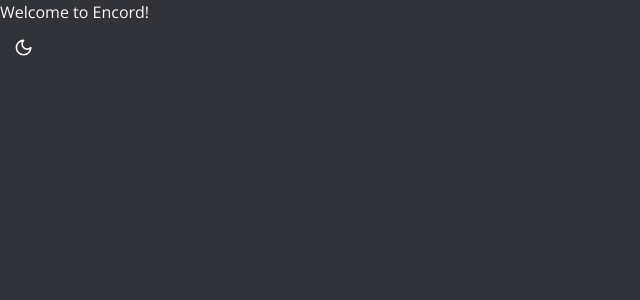
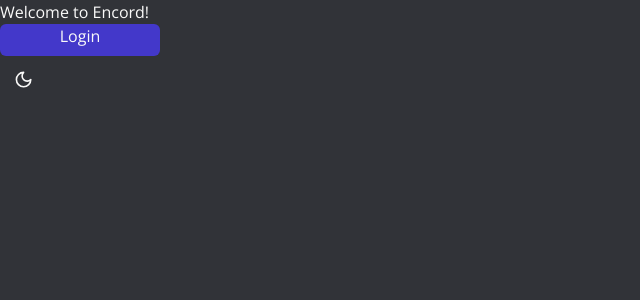
Before and after one commit to mvcninja/next-discord-clone, a Next.js app: page / in a window 1280 px wide. Shown: the top 300 px of the page, without its empty margins (0-640 px from the left). Built offline with nearby package versions, Linux system fonts and the light colour scheme; no server answers; what @uploadthing/react would draw is missing.

Commit message:
Add login button to home page

```diff
--- a/app/page.tsx
+++ b/app/page.tsx
@@ -26,6 +26,9 @@
   return (
     <main className='flex flex-col'>
       <h1>Welcome to Encord!</h1>
+      <a href="/sign-in" className="h-8 w-40 text-center align-middle rounded-md bg-indigo-700">
+        Login
+      </a>
       <UserButton afterSignOutUrl="/" />
       <ModeToggle />
     </main>
```
